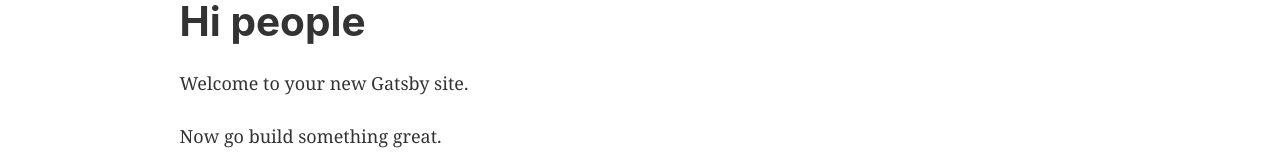
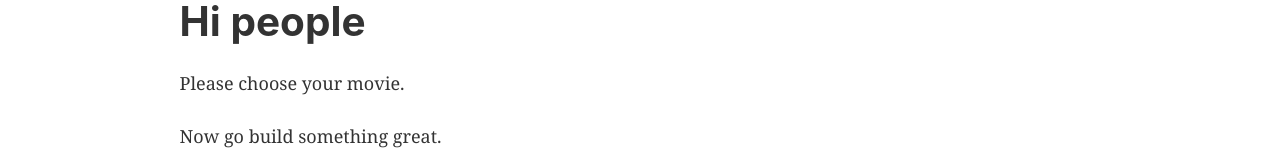
Before and after one commit to Maria108/lp-brand-omdb, a Gatsby site: page / in a window 1280 px wide. Shown: the part 123-283 px from the top of the page. Built offline with nearby package versions, Linux system fonts and the light colour scheme; Gatsby itself is replaced by a stand-in of ours.

Commit message:
first commit

```diff
--- a/src/pages/index.js
+++ b/src/pages/index.js
@@ -9,7 +9,7 @@ const IndexPage = () => (
   <Layout>
     <SEO title="Home" />
     <h1>Hi people</h1>
-    <p>Welcome to your new Gatsby site.</p>
+    <p>Please choose your movie.</p>
     <p>Now go build something great.</p>
     <StaticImage
       src="../images/gatsby-astronaut.png"
```
